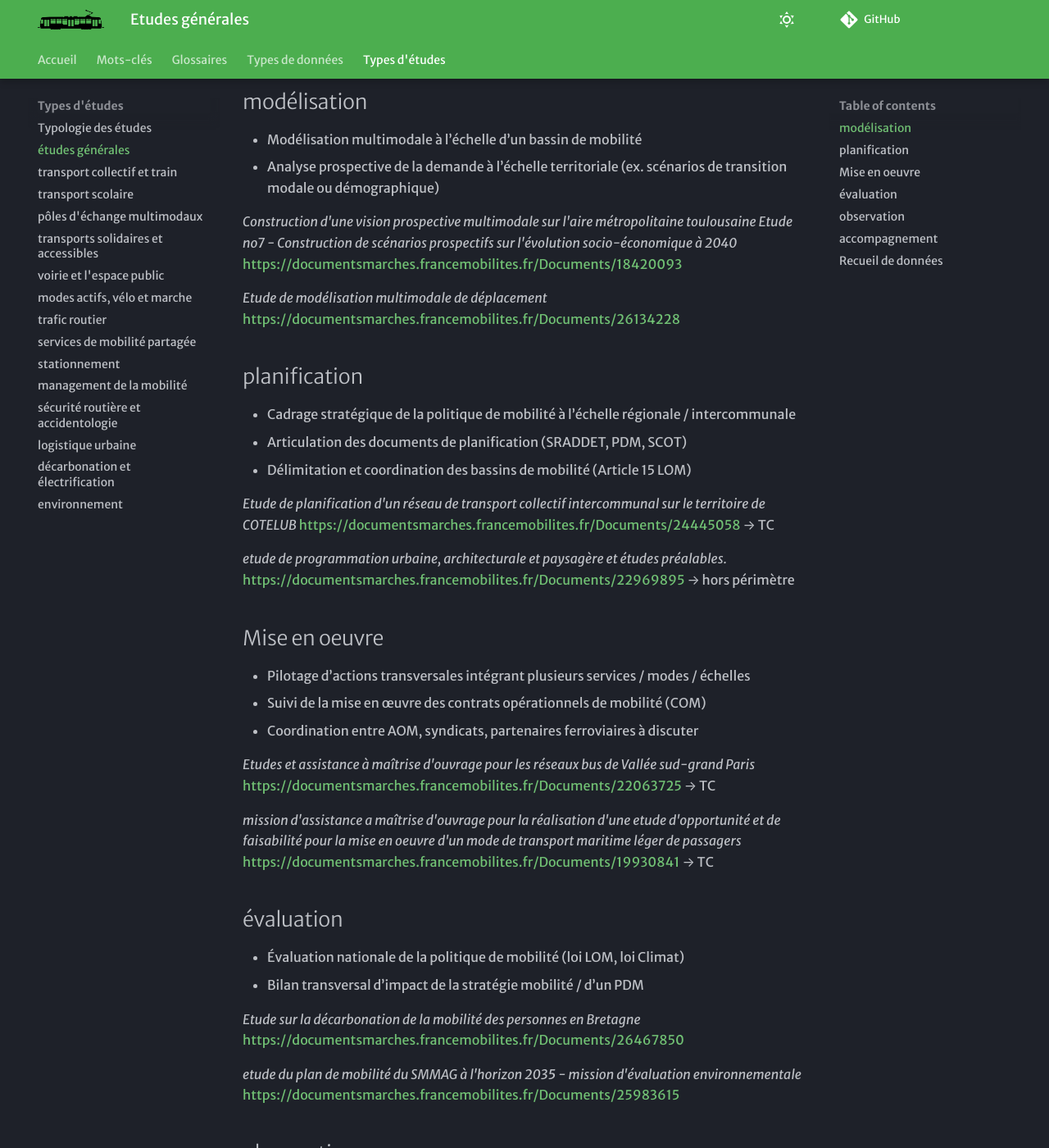
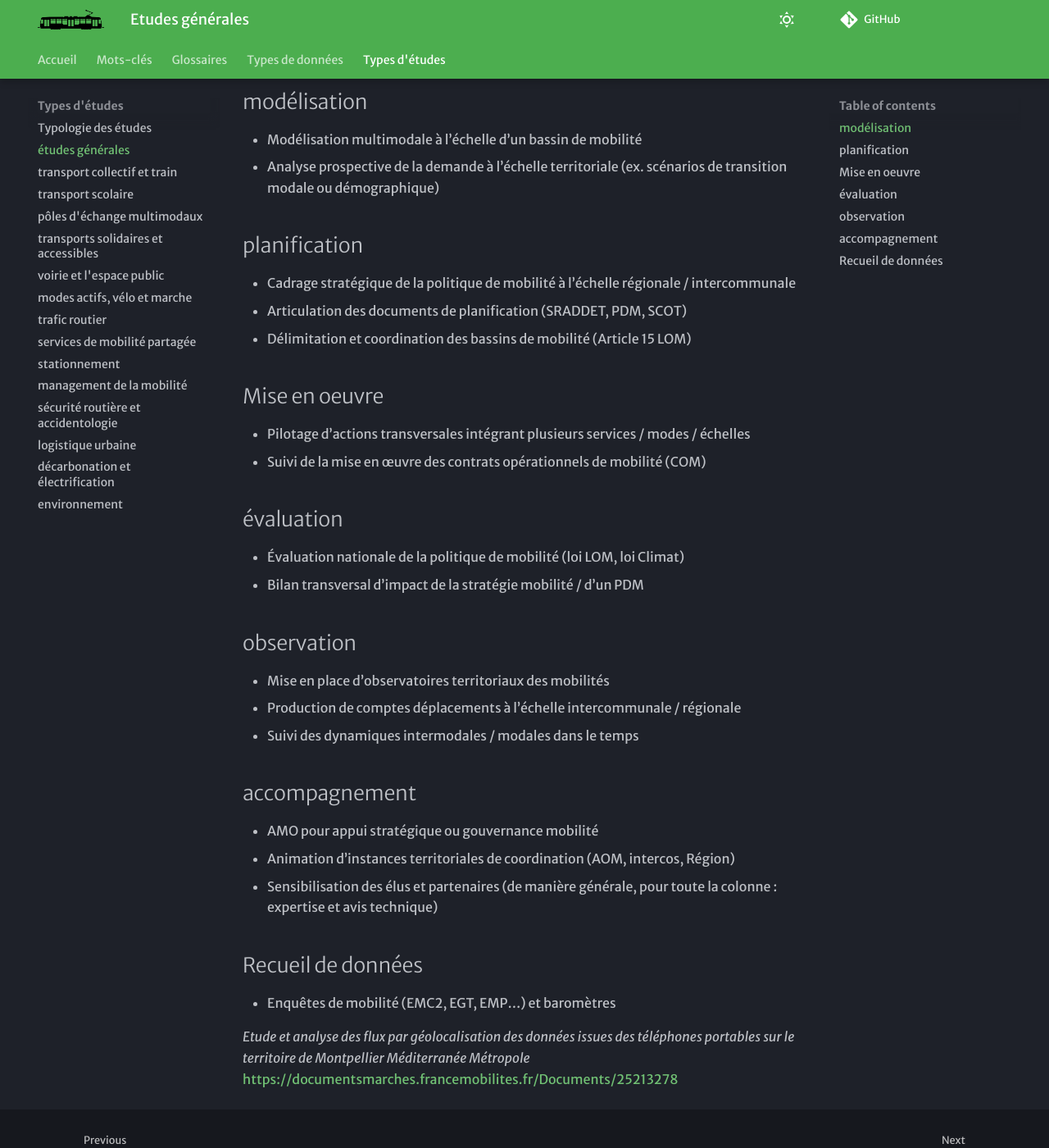
Before and after one commit to xdurang/mobscidat, an MkDocs documentation site: the page built from docs/type_etudes/TE_general.md, in a window 1280 px wide and 1400 px high, scrolled down 244 px. Shown: the whole window at 82% size. Built offline with MkDocs 1.6.1 and Material for MkDocs 9.7.7, drawn with Linux system fonts in a browser that asks for light colours; some web fonts are replaced; comment, search, counter and statistics services are not loaded; some of the changed text lies outside the part shown.

Commit message:
Update TE_general.md

```diff
--- a/docs/type_etudes/TE_general.md
+++ b/docs/type_etudes/TE_general.md
@@ -9,61 +9,23 @@ tags:
 - Modélisation multimodale à l’échelle d’un bassin de mobilité
 - Analyse prospective de la demande à l’échelle territoriale (ex. scénarios de transition modale ou démographique)
 
-*Construction d'une vision prospective multimodale sur l'aire métropolitaine toulousaine Etude no7 - Construction de scénarios prospectifs sur l'évolution socio-économique à 2040*
-[https://documentsmarches.francemobilites.fr/Documents/18420093](https://documentsmarches.francemobilites.fr/Documents/18420093)
-
-*Etude de modélisation multimodale de déplacement*
-[https://documentsmarches.francemobilites.fr/Documents/26134228](https://documentsmarches.francemobilites.fr/Documents/26134228)
-
 ## planification
 - Cadrage stratégique de la politique de mobilité à l’échelle régionale / intercommunale
 - Articulation des documents de planification (SRADDET, PDM, SCOT)
 - Délimitation et coordination des bassins de mobilité (Article 15 LOM)
 
-*Etude de planification d'un réseau de transport collectif intercommunal sur le territoire de COTELUB*
-[https://documentsmarches.francemobilites.fr/Documents/24445058](https://documentsmarches.francemobilites.fr/Documents/24445058)
-→ TC
-
-*etude de programmation urbaine, architecturale et paysagère et études préalables.*
-[https://documentsmarches.francemobilites.fr/Documents/22969895](https://documentsmarches.francemobilites.fr/Documents/22969895)
-→ hors périmètre
-
 ## Mise en oeuvre
 - Pilotage d’actions transversales intégrant plusieurs services / modes / échelles
 - Suivi de la mise en œuvre des contrats opérationnels de mobilité (COM)
-- Coordination entre AOM, syndicats, partenaires ferroviaires
-à discuter
-
-*Etudes et assistance à maîtrise d'ouvrage pour les réseaux bus de Vallée sud-grand Paris*
-[https://documentsmarches.francemobilites.fr/Documents/22063725](https://documentsmarches.francemobilites.fr/Documents/22063725)
-→ TC
-
-*mission d'assistance a maîtrise d'ouvrage pour la réalisation d'une etude d'opportunité et de faisabilité pour la mise en oeuvre d'un mode de transport maritime léger de passagers*
-[https://documentsmarches.francemobilites.fr/Documents/19930841](https://documentsmarches.francemobilites.fr/Documents/19930841)
-→ TC
 
 ## évaluation
 - Évaluation nationale de la politique de mobilité (loi LOM, loi Climat)
 - Bilan transversal d’impact de la stratégie mobilité / d’un PDM
 
-*Etude sur la décarbonation de la mobilité des personnes en Bretagne*
-[https://documentsmarches.francemobilites.fr/Documents/26467850](https://documentsmarches.francemobilites.fr/Documents/26467850)
-
-*etude du plan de mobilité du SMMAG à l'horizon 2035 - mission d'évaluation environnementale*
-[https://documentsmarches.francemobilites.fr/Documents/25983615](https://documentsmarches.francemobilites.fr/Documents/25983615)
-
 ## observation
 - Mise en place d’observatoires territoriaux des mobilités
 - Production de comptes déplacements à l’échelle intercommunale / régionale
 - Suivi des dynamiques intermodales / modales dans le temps
-
-*Etude de la fréquentation et des retombées économiques de l'itinéraire cyclable La Vélodyssée- Atlantic Coast Route (EV1)*
-[https://documentsmarches.francemobilites.fr/Documents/24623606](https://documentsmarches.francemobilites.fr/Documents/24623606)
-→ modes actifs
-
-*ETUDE DE COMPTAGE ET DES HABITUDES DE CIRCULATION DANS LA ROCHELLE*
-[https://documentsmarches.francemobilites.fr/Documents/14630077](https://documentsmarches.francemobilites.fr/Documents/14630077)
-→ trafic
 
 ## accompagnement
 - AMO pour appui stratégique ou gouvernance mobilité
@@ -71,10 +33,6 @@ tags:
 - Sensibilisation des élus et partenaires
 (de manière générale, pour toute la colonne : expertise et avis technique)
 
-*Etude et assistance à maîtrise d'ouvrage pour la définition su Schéma directeur des Mobilités Actives (SDMA) des communes de Wimille et Saint-Martin-Boulogne*
-[https://documentsmarches.francemobilites.fr/Documents/27613406](https://documentsmarches.francemobilites.fr/Documents/27613406)
-→ modes actifs
-
 ## Recueil de données
 - Enquêtes de mobilité (EMC2, EGT, EMP…) et baromètres
 
```
